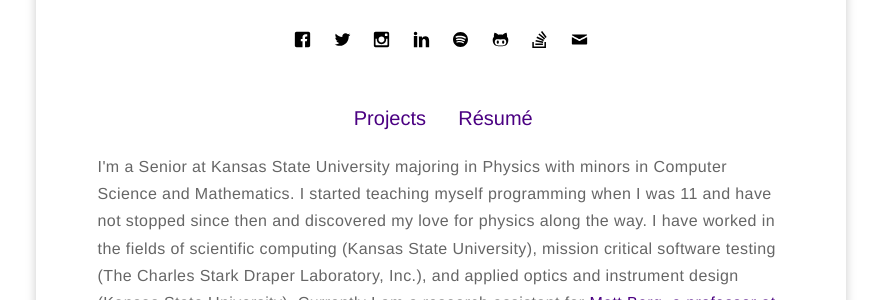
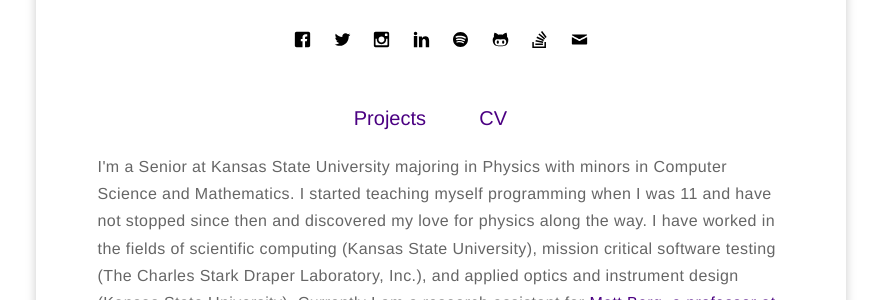
Before and after one commit to jamolnng/jamolnng.github.io, a Jekyll site: the page built from index.html, in a window 1280 px wide. Shown: the part 380-680 px from the top of the page, without its empty margins (199-1080 px from the left). Built offline with Jekyll 4.4.1, drawn with Linux system fonts in a browser that asks for light colours; nearby versions of some CDN libraries; library files that are not in the unit come from our copies.

Commit message:
Update nav.html

```diff
--- a/_includes/nav.html
+++ b/_includes/nav.html
@@ -31,9 +31,9 @@
         {% endif %}
 
         {% if site.resume == true %}
-            {% if page.title != "Résumé" %}
+        {% if page.title != "CV" %}
         <li class="item">
-                <a class="link" href="{{ site.url }}/resume">Résumé</a>
+            <a class="link" href="{{ site.url }}/cv/">CV</a>
         </li>
         {% endif %}
         {% endif %}
```
Lines whose indentation alone changed are shown as unchanged.
